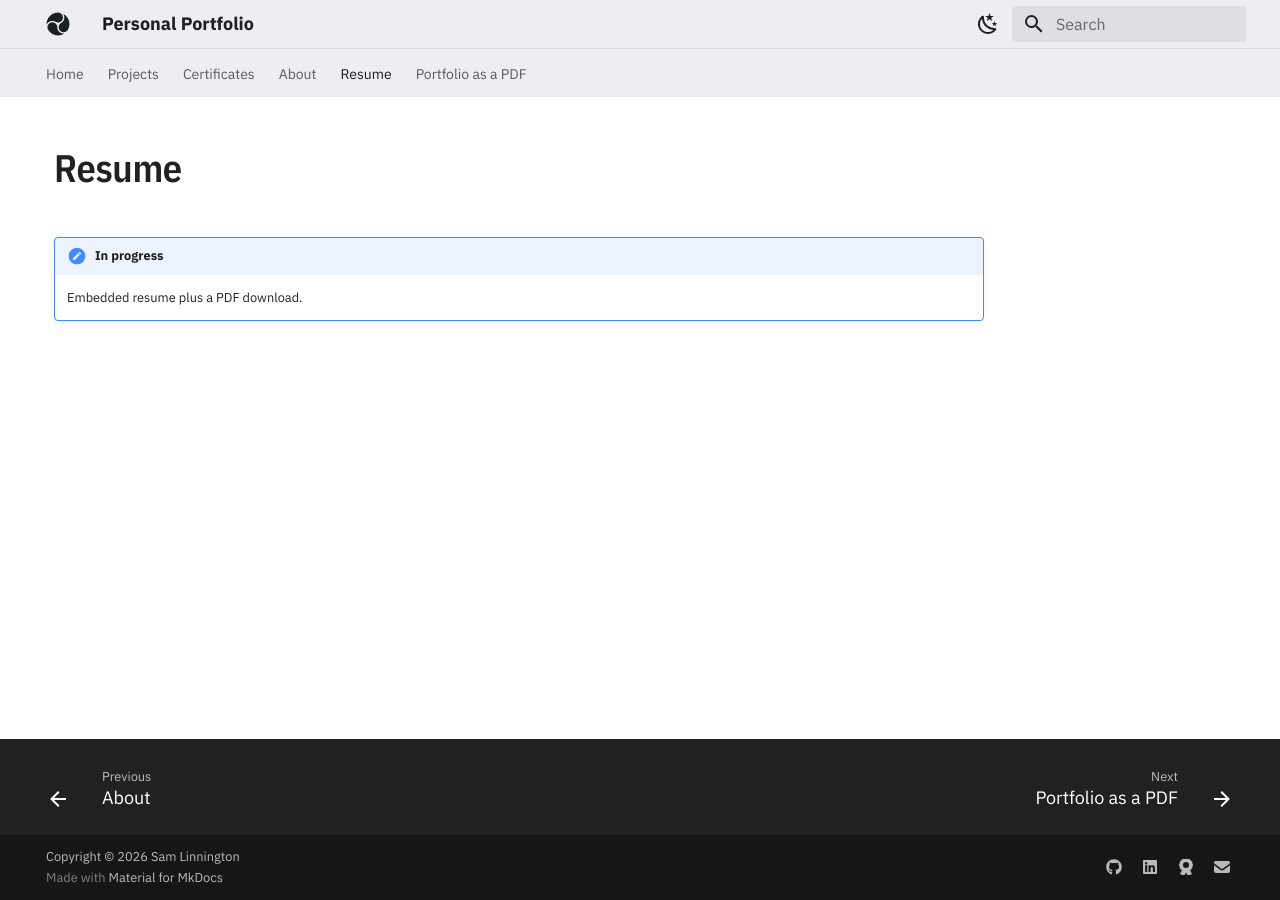
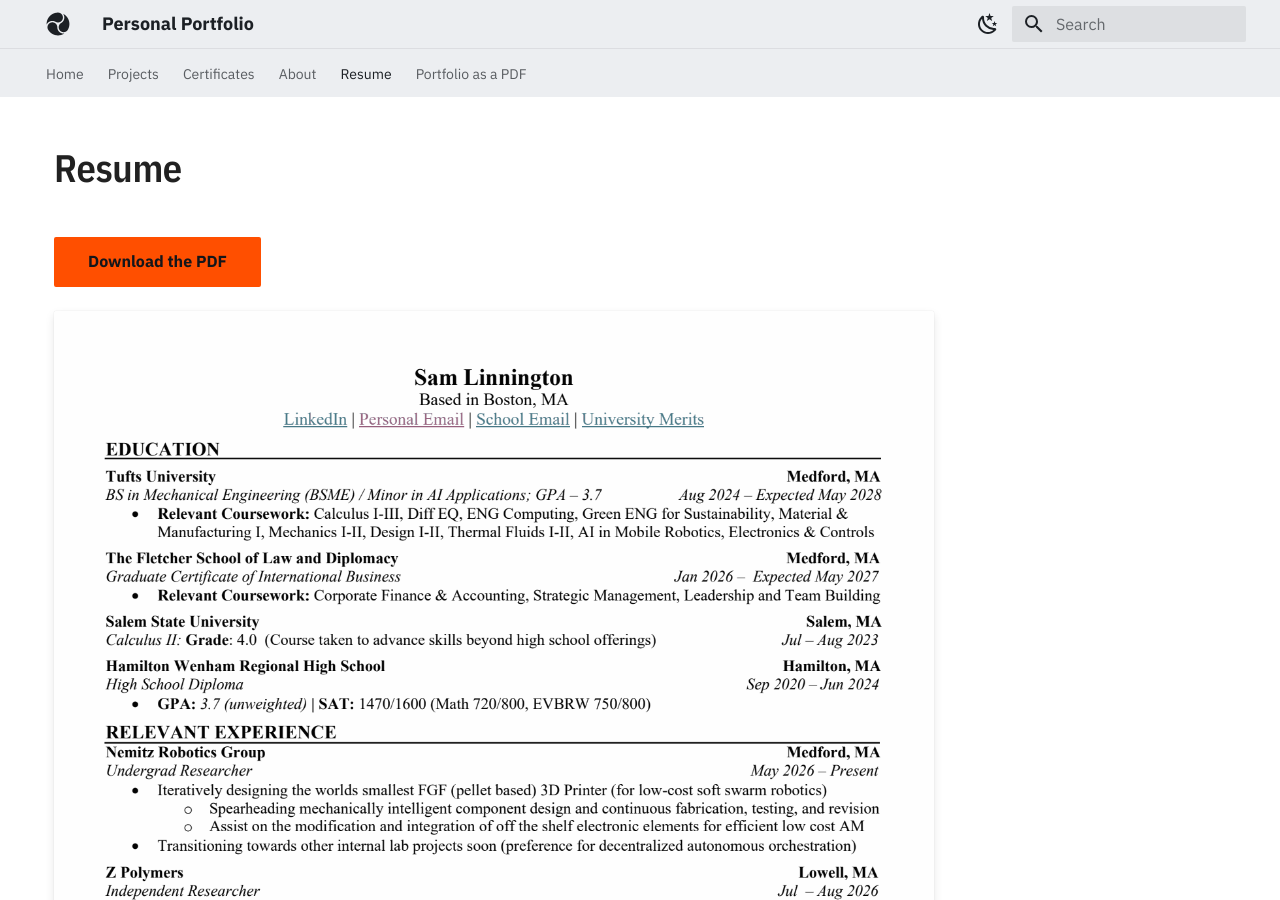
Before and after one commit to sl-ter/portfolio, an MkDocs documentation site: the page built from docs/resume.md, in a window 1280 px wide and 900 px high. Built offline with MkDocs 1.6.1 and Material for MkDocs 9.7.7, drawn with Linux system fonts in a browser that asks for light colours.

Commit message:
Resume page: download button and a full-page preview
The PDF builder offers the resume file itself rather than a print of the page.

Co-Authored-By: Claude Opus 5.5 <noreply@anthropic.com>

```diff
--- a/docs/resume.md
+++ b/docs/resume.md
@@ -1,4 +1,11 @@
+---
+pdf: assets/Sam_Linnington_Resume.pdf
+---
+
 # Resume
 
-!!! note "In progress"
-    Embedded resume plus a PDF download.
+[Download the PDF](assets/Sam_Linnington_Resume.pdf){ .md-button .md-button--primary download }
+
+<a class="pf-resume" href="../assets/Sam_Linnington_Resume.pdf" aria-label="Open the resume PDF">
+  <img src="../assets/resume.png" alt="Sam Linnington's resume: education at Tufts University and The Fletcher School, research at the Nemitz Robotics Group and Z Polymers, work experience, skills and certificates." width="1347" height="1743">
+</a>
```
Also changed, not shown: README.md (+3 -1 lines), docs/assets/resume.png (added), 1 other file.
